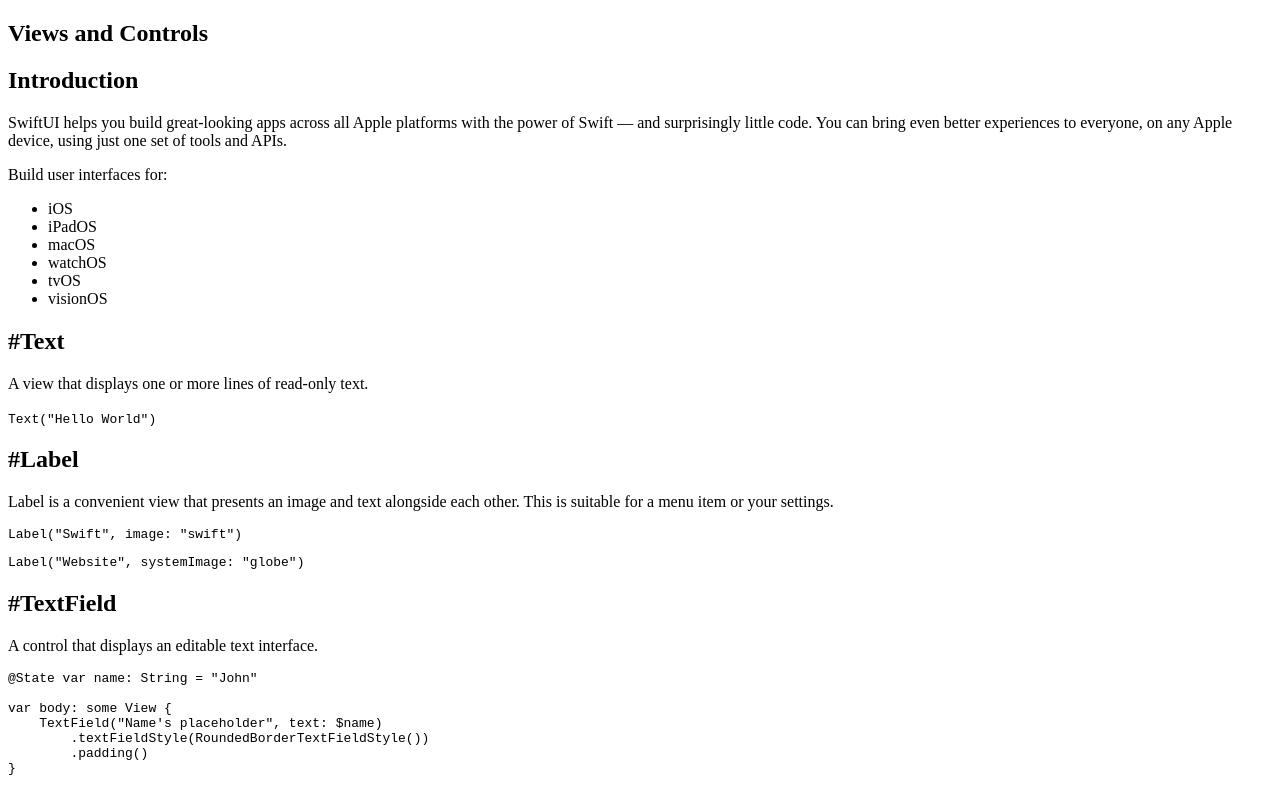
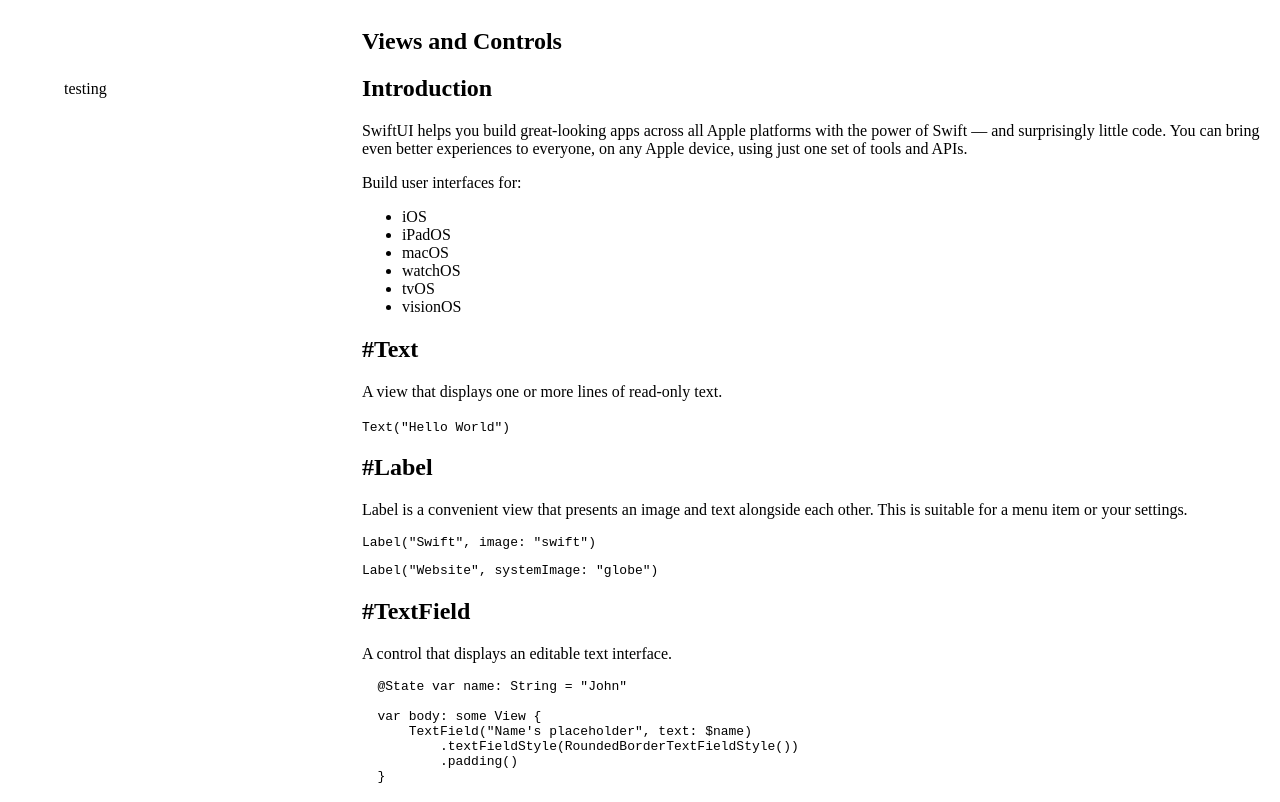
Before and after one commit to bwondessen/SwiftUI-Documentation-Page, a plain HTML site: page index.html in a window 1280 px wide. Shown: the top 802 px of the page. Drawn offline with Linux system fonts and the light colour scheme.

Commit message:
Create side navigation bar

```diff
--- a/index.html
+++ b/index.html
@@ -11,14 +11,19 @@
 
 <body>
     <main id="main-doc">
+        <span id="nav-bar">
+            <p>testing</p>
+        </span>
+
+        <div id="main">
             <section class="view-controls">
                 <h1>Views and Controls</h1>
                 <section id="introduction" class="main-section">
                     <h2>Introduction</h2>
                     <p>
-                    SwiftUI helps you build great-looking apps across all Apple platforms with the power of Swift — and
-                    surprisingly little code. You can bring even better experiences to everyone, on any Apple device,
-                    using just one set of tools and APIs.
+                        SwiftUI helps you build great-looking apps across all Apple platforms with the power of Swift —
+                        and surprisingly little code. You can bring even better experiences to everyone, on any Apple
+                        device, using just one set of tools and APIs.
                     </p>
                     <p>
                         Build user interfaces for:
@@ -39,8 +44,8 @@
                 </section>
                 <section id="label" class="main-section">
                     <h2><span class="hash">#</span>Label</h2>
-                <p>Label is a convenient view that presents an image and text alongside each other. This is suitable for
-                    a menu item or your settings.</p>
+                    <p>Label is a convenient view that presents an image and text alongside each other. This is suitable
+                        for a menu item or your settings.</p>
                     <code>
             <p>Label("Swift", image: "swift")</p>
             <p>Label("Website", systemImage: "globe")</p>
@@ -112,8 +117,8 @@ Button(
                 </section>
                 <section id="link" class="main-section">
                     <h2><span class="hash">#</span>Link</h2>
-                <p>Create a link-style Button that will open in the associated app, if possible, but otherwise in the
-                    user’s default web browser.</p>
+                    <p>Create a link-style Button that will open in the associated app, if possible, but otherwise in
+                        the user’s default web browser.</p>
                     <code>Link("View Our Terms of Service", destination: URL(string: "https://www.example.com/TOS.html")!)</code>
                 </section>
                 <section id="navigationlink" class="main-section">
@@ -135,8 +140,8 @@ NavigationView {
                 </section>
                 <section id="toolbaritem" class="main-section">
                     <h2><span class="hash">#</span>ToolbarItem</h2>
-                <p>A model that represents an item which can be placed in the toolbar or navigation bar. This represents
-                    most properties in UINavigationItem</p>
+                    <p>A model that represents an item which can be placed in the toolbar or navigation bar. This
+                        represents most properties in UINavigationItem</p>
                     <code>
             <pre>
   NavigationView {
@@ -283,8 +288,8 @@ HStack(alignment: .center, spacing: 20){
                 </section>
                 <section id="lazyhstack" class="main-section">
                     <h2><span class="hash">#</span>LazyHStack</h2>
-                <p>A view that arranges its children in a line that grows horizontally, creating items only as needed.
-                </p>
+                    <p>A view that arranges its children in a line that grows horizontally, creating items only as
+                        needed.</p>
                     <code>
             <pre>
   ScrollView(.horizontal) {
@@ -312,7 +317,8 @@ VStack(alignment: .center, spacing: 20){
                 </section>
                 <section id="lazyvstack" class="main-section">
                     <h2><span class="hash">#</span>LayVStack</h2>
-                <p>A view that arranges its children in a line that grows vertically, creating items only as needed.</p>
+                    <p>A view that arranges its children in a line that grows vertically, creating items only as needed.
+                    </p>
                     <code>
             <pre>
   ScrollView {
@@ -370,8 +376,8 @@ ScrollView {
                 </section>
                 <section id="lazyhgrid" class="main-section">
                     <h2><span class="hash">#</span>LazyHGrid</h2>
-                <p>A container view that arranges its child views in a grid that grows horizontally, creating items only
-                    as needed.</p>
+                    <p>A container view that arranges its child views in a grid that grows horizontally, creating items
+                        only as needed.</p>
                     <code>
             <pre>
   var rows: [GridItem] =
@@ -389,8 +395,8 @@ ScrollView(.horizontal) {
                 </section>
                 <section id="lazyvgrid" class="main-section">
                     <h2><span class="hash">#</span>LazyVGrid</h2>
-                <p>A container view that arranges its child views in a grid that grows vertically, creating items only
-                    as needed.</p>
+                    <p>A container view that arranges its child views in a grid that grows vertically, creating items
+                        only as needed.</p>
                     <code>
             <pre>
   var columns: [GridItem] =
@@ -435,8 +441,8 @@ NavigationView {
                 </section>
                 <section id="spacer" class="main-section">
                     <h2><span class="hash">#</span>Spacer</h2>
-                <p>A flexible space that expands along the major axis of its containing stack layout, or on both axes if
-                    not contained in a stack.</p>
+                    <p>A flexible space that expands along the major axis of its containing stack layout, or on both
+                        axes if not contained in a stack.</p>
                     <code>
             <pre>
   HStack {
@@ -557,6 +563,7 @@ Button("Action Sheet") {
           </code>
                 </section>
             </section>
+        </div>
     </main>
 </body>
 
--- a/styles.css
+++ b/styles.css
@@ -0,0 +1,19 @@
+#nav-bar {
+    height: 100%;
+    /* 100% Full-height */
+    position: fixed;
+    /* Stay in place */
+    z-index: 1;
+    /* Stay on top */
+    top: 0;
+    /* Stay at the top */
+    left: 0;
+    overflow-x: hidden;
+    /* Disable horizontal scroll */
+    padding: 5%;
+}
+
+#main {
+    margin-left: 28%;
+    overflow-x: hidden;
+}
```
Lines whose indentation alone changed are shown as unchanged.
